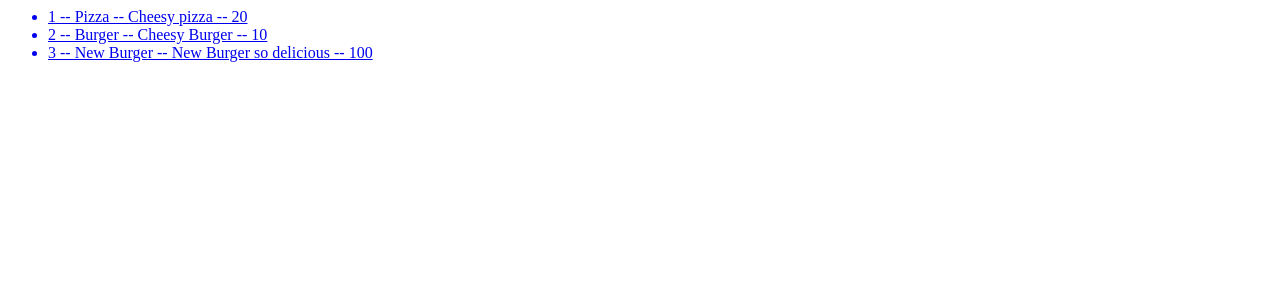
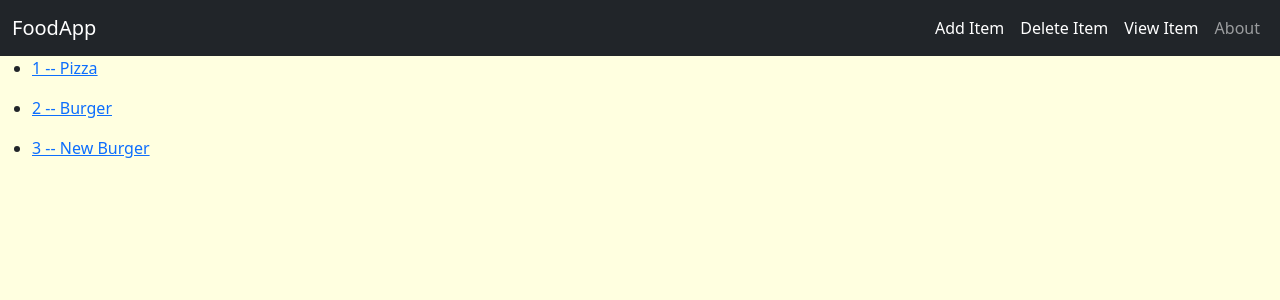
Before and after one commit to huyviet1995/django-tutorial, a Django app: template food/templates/food/index.html in a window 1280 px wide. Shown: the top 300 px of the page. Run offline with Django 5.2, Linux system fonts and the light colour scheme; the template is opened without the code that fills it: values that come from a table or form of the project are taken from there, others are empty; data comes from the database, SQL or seed files in the repository.

Commit message:
Add navbar

```diff
--- /dev/null
+++ b/food/static/food/style.css
@@ -0,0 +1,3 @@
+body {
+    background-color: lightyellow;
+}
--- a/food/templates/food/index.html
+++ b/food/templates/food/index.html
@@ -1,7 +1,78 @@
-<ul>
-    {%for item in item_list %}
-        <a href="{% url 'detail' item.id %}">
-            <li>{{item.id}} -- {{item.item_name}} -- {{item.item_desc}} -- {{item.item_price}}</li>
-        </a>
-    {% endfor %}
-</ul>
+{% load static %}
+<!DOCTYPE html>
+<html lang="en">
+    <head>
+        <link
+            href="https://cdn.jsdelivr.net/npm/bootstrap@5.3.2/dist/css/bootstrap.min.css"
+            rel="stylesheet"
+            integrity="sha384-T3c6CoIi6uLrA9TneNEoa7RxnatzjcDSCmG1MXxSR1GAsXEV/Dwwykc2MPK8M2HN"
+            crossorigin="anonymous"
+        />
+        <meta charset="UTF-8" />
+        <title>PHP</title>
+        <link rel="stylesheet" href="{% static 'food/style.css' %}" />
+    </head>
+    <body>
+        <nav class="navbar navbar-expand-lg navbar-dark bg-dark">
+            <div class="container-fluid">
+                <a class="navbar-brand" href="#">FoodApp</a>
+                <button
+                    class="navbar-toggler"
+                    type="button"
+                    data-bs-toggle="collapse"
+                    data-bs-target="#navbarNav"
+                    aria-controls="navbarNav"
+                    aria-expanded="false"
+                    aria-label="Toggle navigation"
+                >
+                    <span class="navbar-toggler-icon"></span>
+                </button>
+                <div class="collapse navbar-collapse w-100" id="navbarNav">
+                    <ul class="navbar-nav ms-auto">
+                        <li class="nav-item">
+                            <a
+                                class="nav-link active"
+                                aria-current="page"
+                                href="#"
+                                >Add Item</a
+                            >
+                        </li>
+                        <li class="nav-item">
+                            <a
+                                class="nav-link active"
+                                aria-current="page"
+                                href="#"
+                                >Delete Item</a
+                            >
+                        </li>
+                        <li class="nav-item">
+                            <a
+                                class="nav-link active"
+                                aria-current="page"
+                                href="#"
+                                >View Item</a
+                            >
+                        </li>
+                        <li class="nav-item">
+                            <a class="nav-link" href="#">About</a>
+                        </li>
+                    </ul>
+                </div>
+            </div>
+        </nav>
+        {% for item in item_list %}
+        <ul>
+            <li>
+                <a href="{% url 'food:detail' item.id %}"
+                    >{{ item.id }} -- {{ item.item_name}}</a
+                >
+            </li>
+        </ul>
+        {% endfor %}
+        <script
+            src="https://cdn.jsdelivr.net/npm/bootstrap@5.3.2/dist/js/bootstrap.bundle.min.js"
+            integrity="sha384-C6RzsynM9kWDrMNeT87bh95OGNyZPhcTNXj1NW7RuBCsyN/o0jlpcV8Qyq46cDfL"
+            crossorigin="anonymous"
+        ></script>
+    </body>
+</html>
--- a/food/urls.py
+++ b/food/urls.py
@@ -1,9 +1,11 @@
 from . import views
 from django.urls import path
 
+app_name = 'food'
+
 urlpatterns = [
-    path('', views.index, name='index'),
     # path('admin/', admin.site.urls),
     path('/<int:item_id>', views.detail, name='detail'),
     path('/item', views.item, name='item'),
+    path('', views.index, name='index'),
 ]
--- a/mysite/urls.py
+++ b/mysite/urls.py
@@ -19,5 +19,5 @@ from django.urls import path, include
 
 urlpatterns = [
     path('admin/', admin.site.urls),
-    path('food', include('food.urls')),
+    path('food/', include('food.urls')),
 ]
```
